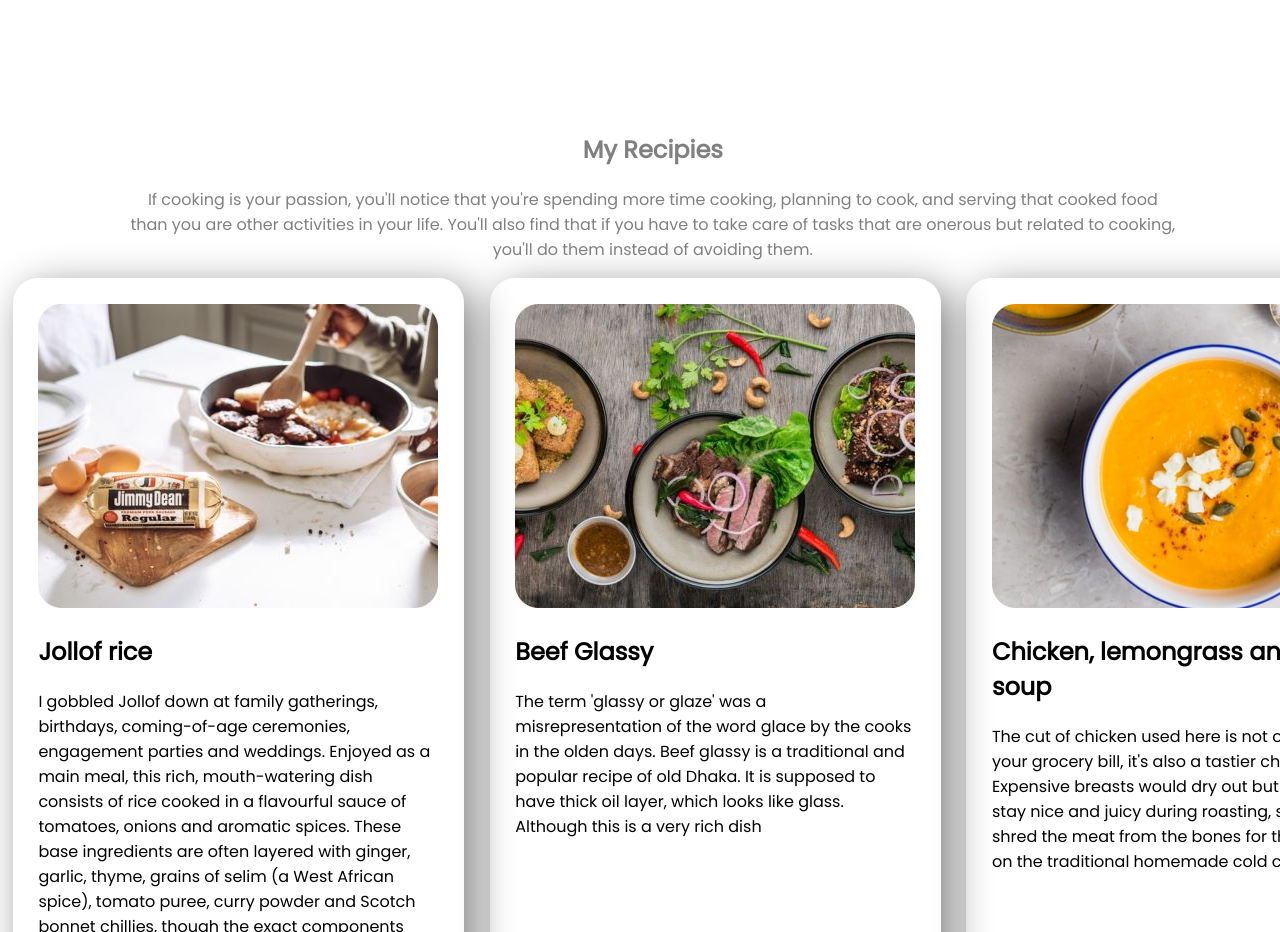
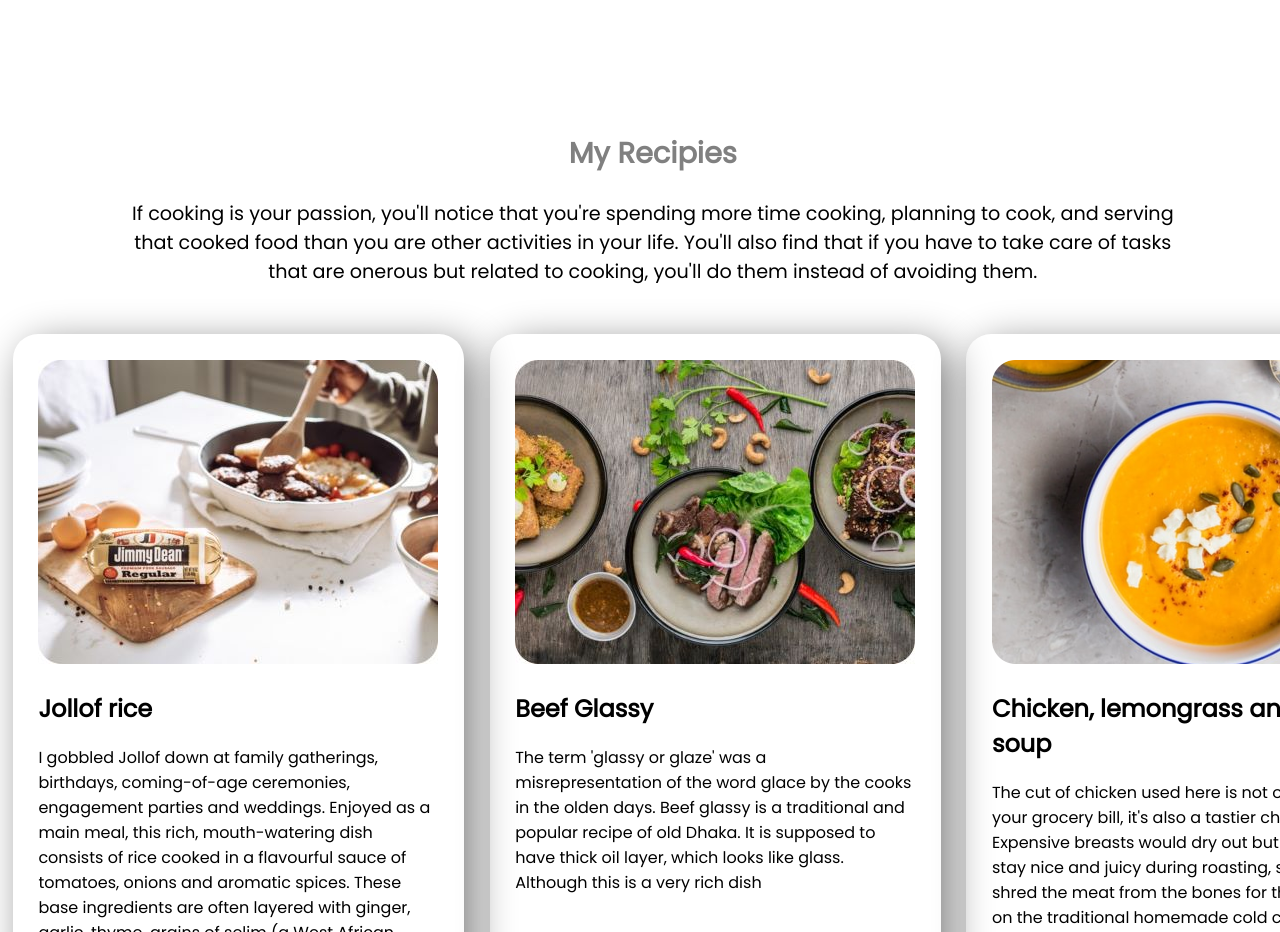
Before and after one commit to Tasnin-Jahan/Food-network, a plain HTML site: page index.html in a window 1280 px wide. Shown: the part 1480-2412 px from the top of the page. Drawn offline with Linux system fonts and the light colour scheme.

Commit message:
finall-commit

```diff
--- a/index.html
+++ b/index.html
@@ -39,11 +39,13 @@
     </section>
     <section>
         <div class="center">
-            <h1>My Recipies</h1>
+            <h1 class="grey">My Recipies</h1>
             <p>If cooking is your passion, you'll notice that you're spending more time cooking, planning to cook, and
                 serving that cooked food than you are other activities in your life. You'll also find that if you have
                 to
-                take care of tasks that are onerous but related to cooking, you'll do them instead of avoiding them.</p>
+                take care of tasks that are onerous but related to cooking, you'll do them instead of avoiding them.
+            </p>
+            <br>
         </div>
         <div class="flexible-container">
             <div class="recipie p-three">
--- a/style.CSS
+++ b/style.CSS
@@ -52,7 +52,7 @@ h2{
     text-align: center;
     padding-left: 10%;
     padding-right: 8%;
-    color: gray;
+    font-size: 120%
 }
 footer{
     text-align: center;
```
